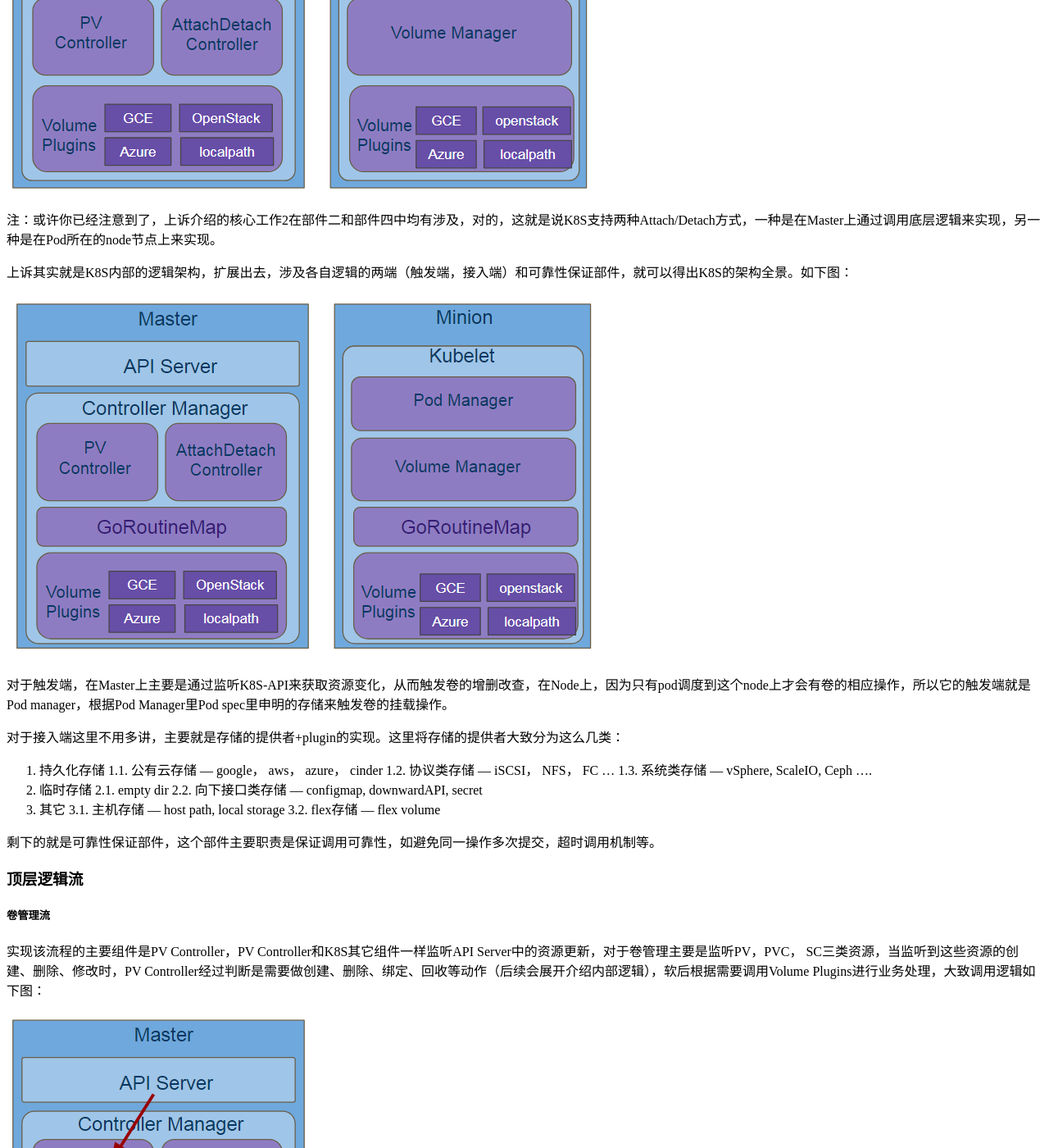
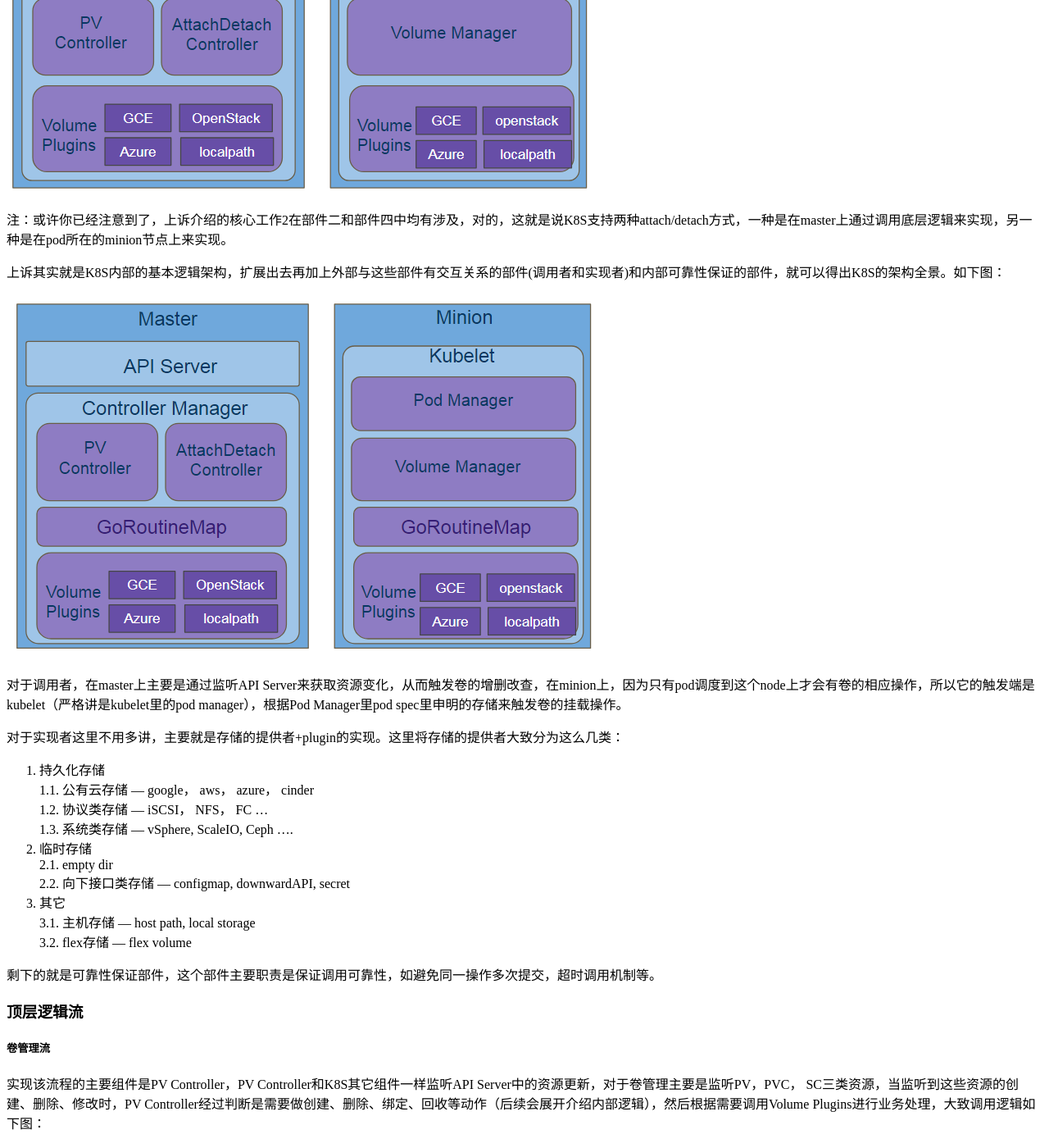
Before and after one commit to freesky-edward/freesky-edward.github.io, a Jekyll site: the page built from _posts/2017-09-18-k8s-storage-architecture.md, in a window 1280 px wide and 1400 px high, scrolled down 1169 px. Shown: the whole window at 82% size. Built offline with Jekyll 4.4.1, drawn with Linux system fonts in a browser that asks for light colours; nearby versions of some CDN libraries; some of the changed text lies outside the part shown.

Commit message:
update the words in the past blog

```diff
--- a/_posts/2017-09-18-k8s-storage-architecture.md
+++ b/_posts/2017-09-18-k8s-storage-architecture.md
@@ -1,8 +1,8 @@
 ---
 layout: post
 lang: zh
-title: "kubernetes存储介绍1——存储架构总览"
-date: 2017-09-15
+title: "kubernetes存储介绍系列 ——存储架构总览"
+date: 2017-09-18
 ---
 
 Kuberenetes 存储架构总体介绍
@@ -10,14 +10,14 @@ Kuberenetes 存储架构总体介绍
 
 ### 说明
 
-本文只针对Kubernetes中的存储做介绍，需要对Kubernetes有基本的了解，主要包括其术语基于基础的运行环境，如果你还不清楚，请先阅读[这里](https://kubernetes.io/docs/concepts/)
+本文只针对Kubernetes中的存储做介绍，需要对Kubernetes有基本的了解，主要包括其术语基于重要的核心组件等，如果你还不清楚，请先阅读[这里](https://kubernetes.io/docs/concepts/)
 
 ### 架构概述
 
-Kubernetes (下面面简称K8S)对容器存储（特指持久化存储，下同）做了一层自己的抽象，相比docker的存储来讲，K8S的存储抽象更全面，更面向应用，体现在如下几个方面：
+Kubernetes (下面简称K8S)对容器存储（特指持久化存储，下同）做了一层自己的抽象，相比docker的存储来讲，K8S的存储抽象更全面，更面向应用，体现在如下几个方面：
 
  1. 提供卷生命周期管理
- 2. 提供“声明”的抽象，将使用者和提供者分离
+ 2. 提供“声明”式定义，将使用者和提供者分离
  3. 提供存储类型定义
 
 当然，要实现上诉特性，其实现逻辑相比docker的几个简单扩展接口来讲也要复杂不少，但是无论是docker存储也好，K8S存储也好，亦或者是其它类的容器相关的存储抽象，其本质都是一样的——让存储在容器里ready，核心做三件工作：1. provision/delete   2. attach/detach(可选).   3. mount/unmount.
@@ -26,24 +26,24 @@ Kubernetes (下面面简称K8S)对容器存储（特指持久化存储，下同
 
 K8S里存储相关的组件，从顶层来讲，主要包含4大组件：
 
- 1. Volume plugins  ---  存储提供的扩展接口, 包含了各类存储提供者的plugin实现
+ 1. Volume Plugins  ---  存储提供的扩展接口, 包含了各类存储提供者的plugin实现
  2. Volume Manager --- 运行在kubelet 里让存储Ready的部件，主要做上诉介绍核心工作中的2、3
  3. PV/PVC Controller --- 运行在Master上的部件，主要做上诉介绍核心工作中的1
  4. Attach/Detach  --- 运行在Master上，顾名思义，主要做上诉介绍核心工作中的2
 
-其中第一个部件是一个基础部件，后三个是逻辑部件，依赖于部件一，所以这四个部件在K8S集群中的大致关系如下图
+其中第一个部件是一个基础部件，后三个是逻辑部件，依赖于部件一，这四个部件在K8S集群中的大致关系如下图
 
 ![]({{ site.url }}/images/2017-09-18-k8s-storage-architecture/k8s_arthitecture1.png)
 
-注：或许你已经注意到了，上诉介绍的核心工作2在部件二和部件四中均有涉及，对的，这就是说K8S支持两种Attach/Detach方式，一种是在Master上通过调用底层逻辑来实现，另一种是在Pod所在的node节点上来实现。
+注：或许你已经注意到了，上诉介绍的核心工作2在部件二和部件四中均有涉及，对的，这就是说K8S支持两种attach/detach方式，一种是在master上通过调用底层逻辑来实现，另一种是在pod所在的minion节点上来实现。
 
-上诉其实就是K8S内部的逻辑架构，扩展出去，涉及各自逻辑的两端（触发端，接入端）和可靠性保证部件，就可以得出K8S的架构全景。如下图：
+上诉其实就是K8S内部的基本逻辑架构，扩展出去再加上外部与这些部件有交互关系的部件(调用者和实现者)和内部可靠性保证的部件，就可以得出K8S的架构全景。如下图：
 
 ![]({{ site.url }}/images/2017-09-18-k8s-storage-architecture/k8s_arthitecture2.png)
 
-对于触发端，在Master上主要是通过监听K8S-API来获取资源变化，从而触发卷的增删改查，在Node上，因为只有pod调度到这个node上才会有卷的相应操作，所以它的触发端就是Pod manager，根据Pod Manager里Pod spec里申明的存储来触发卷的挂载操作。
+对于调用者，在master上主要是通过监听API Server来获取资源变化，从而触发卷的增删改查，在minion上，因为只有pod调度到这个node上才会有卷的相应操作，所以它的触发端是kubelet（严格讲是kubelet里的pod manager），根据Pod Manager里pod spec里申明的存储来触发卷的挂载操作。
 
-对于接入端这里不用多讲，主要就是存储的提供者+plugin的实现。这里将存储的提供者大致分为这么几类：
+对于实现者这里不用多讲，主要就是存储的提供者+plugin的实现。这里将存储的提供者大致分为这么几类：
 
 1. 持久化存储
 	1.1. 公有云存储 --- google， aws， azure， cinder
@@ -62,19 +62,19 @@ K8S里存储相关的组件，从顶层来讲，主要包含4大组件：
 
 ##### 卷管理流
 
-实现该流程的主要组件是PV Controller，PV Controller和K8S其它组件一样监听API Server中的资源更新，对于卷管理主要是监听PV，PVC， SC三类资源，当监听到这些资源的创建、删除、修改时，PV Controller经过判断是需要做创建、删除、绑定、回收等动作（后续会展开介绍内部逻辑），软后根据需要调用Volume Plugins进行业务处理，大致调用逻辑如下图：
+实现该流程的主要组件是PV Controller，PV Controller和K8S其它组件一样监听API Server中的资源更新，对于卷管理主要是监听PV，PVC， SC三类资源，当监听到这些资源的创建、删除、修改时，PV Controller经过判断是需要做创建、删除、绑定、回收等动作（后续会展开介绍内部逻辑），然后根据需要调用Volume Plugins进行业务处理，大致调用逻辑如下图：
 
 ![]({{ site.url }}/images/2017-09-18-k8s-storage-architecture/k8s_arthitecture3.png)
 
 ##### 卷挂载
 
-卷的挂载，主要分两个阶段，attach/detach卷和mount/umount 卷，其中卷的AttachDetach，前面已经说过了，有两个组件做这个工作，分别是Master上的AttachDetach Controller 和Minion上的VolumeManager，这两者在顶级流程上有一些区别。
+卷的挂载，主要分两个阶段，attach/detach卷和mount/umount 卷，其中卷的attach/detach，前面已经说过了，有两个组件做这个工作，分别是Master上的AttachDetach Controller 和Minion上的VolumeManager，这两者在顶级流程上有一些区别。
 
-先来看看AttachDetach Controller（后简称ADController），ADController的处理流程和上面介绍的PV Controller基本类似，首先监听API Server的资源变化，主要监听的是node和pod资源，通过node和pod变更，触发ADController是否Attach/Detach操作，然后调用plugin做相应的业务处理，大致流程如下：
+先来看看AttachDetach Controller（后简称ADController），ADController的处理流程和上面介绍的PV Controller基本类似，首先监听API Server的资源变化，主要监听的是node和pod资源，通过node和pod变更，触发ADController是否attach/detach操作，然后调用plugin做相应的业务处理，大致流程如下：
 
 ![]({{ site.url }}/images/2017-09-18-k8s-storage-architecture/k8s_arthitecture4.png)
 
-VolumeManager相比ADController最大的区别是事件触发的来源，VolumeManager不会监听API Server，在Minion端所有的资源监听都是Kubelet完成的，Kubelet会监听到调度到该节点上的Pod声明，会把Pod缓存到Pod Manager中，VolumeManager通过Pod Manager获取PV/PVC的状态，并进行分析出具体的attach/detach, 操作然后调用plugin进行相应的业务处理，流程如下：
+VolumeManager相比ADController最大的区别是事件触发的来源，VolumeManager不会监听API Server，在Minion端所有的资源监听都是Kubelet完成的，Kubelet会监听到调度到该节点上的pod声明，会把pod缓存到Pod Manager中，VolumeManager通过Pod Manager获取PV/PVC的状态，并进行分析出具体的attach/detach, 操作然后调用plugin进行相应的业务处理，流程如下：
 
 ![]({{ site.url }}/images/2017-09-18-k8s-storage-architecture/k8s_arthitecture5.png)
 
```
Also changed, not shown: _posts/2017-09-15-the-secret-of-hwcloud.md (+1 -1 lines).
